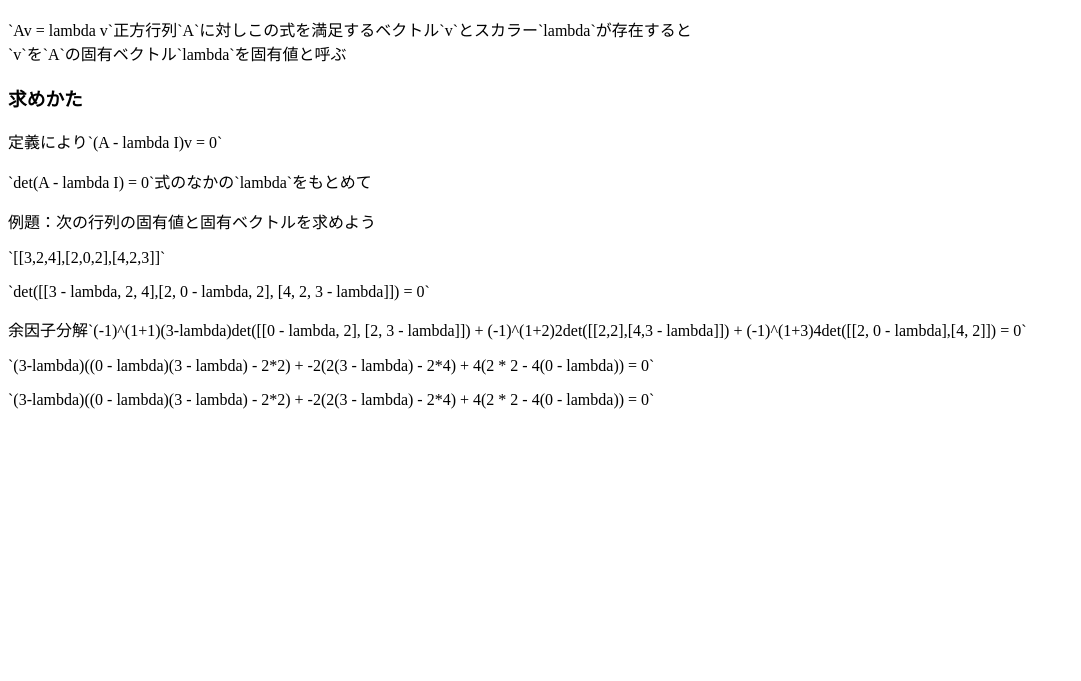
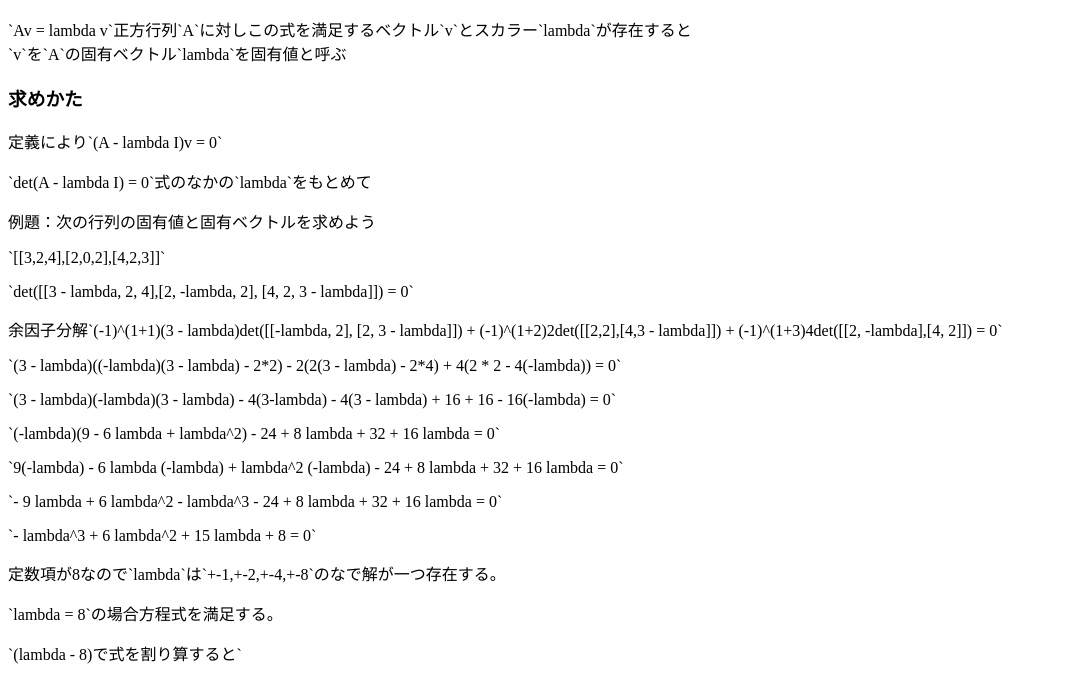
Before and after one commit to zerofier/study, a plain HTML site: page matrix/eigen.html in a window 1280 px wide. Shown: the part 127-808 px from the top of the page, without its empty margins (0-1081 px from the left). Drawn offline with nearby package versions, Linux system fonts and the light colour scheme; some packages are replaced by stand-ins of ours.

Commit message:
Update eigen.html

```diff
--- a/matrix/eigen.html
+++ b/matrix/eigen.html
@@ -15,9 +15,16 @@
 		<p>`det(A - lambda I) = 0`式のなかの`lambda`をもとめて</p>
 		<p>例題：次の行列の固有値と固有ベクトルを求めよう</p>
 		<p>`[[3,2,4],[2,0,2],[4,2,3]]`</p>
-		<p>`det([[3 - lambda, 2, 4],[2, 0 - lambda, 2], [4, 2, 3 - lambda]]) = 0`</p>
-		<p>余因子分解`(-1)^(1+1)(3-lambda)det([[0 - lambda, 2], [2, 3 - lambda]]) + (-1)^(1+2)2det([[2,2],[4,3 - lambda]]) + (-1)^(1+3)4det([[2, 0 - lambda],[4, 2]]) = 0`</p>
-		<p>`(3-lambda)((0 - lambda)(3 - lambda) - 2*2) + -2(2(3 - lambda) - 2*4) + 4(2 * 2 - 4(0 - lambda)) = 0`</p>
-		<p>`(3-lambda)((0 - lambda)(3 - lambda) - 2*2) + -2(2(3 - lambda) - 2*4) + 4(2 * 2 - 4(0 - lambda)) = 0`</p>
+		<p>`det([[3 - lambda, 2, 4],[2, -lambda, 2], [4, 2, 3 - lambda]]) = 0`</p>
+		<p>余因子分解`(-1)^(1+1)(3 - lambda)det([[-lambda, 2], [2, 3 - lambda]]) + (-1)^(1+2)2det([[2,2],[4,3 - lambda]]) + (-1)^(1+3)4det([[2, -lambda],[4, 2]]) = 0`</p>
+		<p>`(3 - lambda)((-lambda)(3 - lambda) - 2*2) - 2(2(3 - lambda) - 2*4) + 4(2 * 2 - 4(-lambda)) = 0`</p>
+		<p>`(3 - lambda)(-lambda)(3 - lambda) - 4(3-lambda) - 4(3 - lambda) + 16 + 16 - 16(-lambda) = 0`</p>
+		<p>`(-lambda)(9 - 6 lambda + lambda^2) - 24 + 8 lambda + 32 + 16 lambda = 0`</p>
+		<p>`9(-lambda) - 6 lambda (-lambda) + lambda^2 (-lambda) - 24 + 8 lambda + 32 + 16 lambda = 0`</p>
+		<p>`- 9 lambda + 6 lambda^2 - lambda^3 - 24 + 8 lambda + 32 + 16 lambda = 0`</p>
+		<p>`- lambda^3 + 6 lambda^2 + 15 lambda + 8 = 0`</p>
+		<p>定数項が8なので`lambda`は`+-1,+-2,+-4,+-8`のなで解が一つ存在する。</p>
+		<p>`lambda = 8`の場合方程式を満足する。</p>
+		<p>`(lambda - 8)で式を割り算すると`</p>
 	</div>
 </body></html>
```
